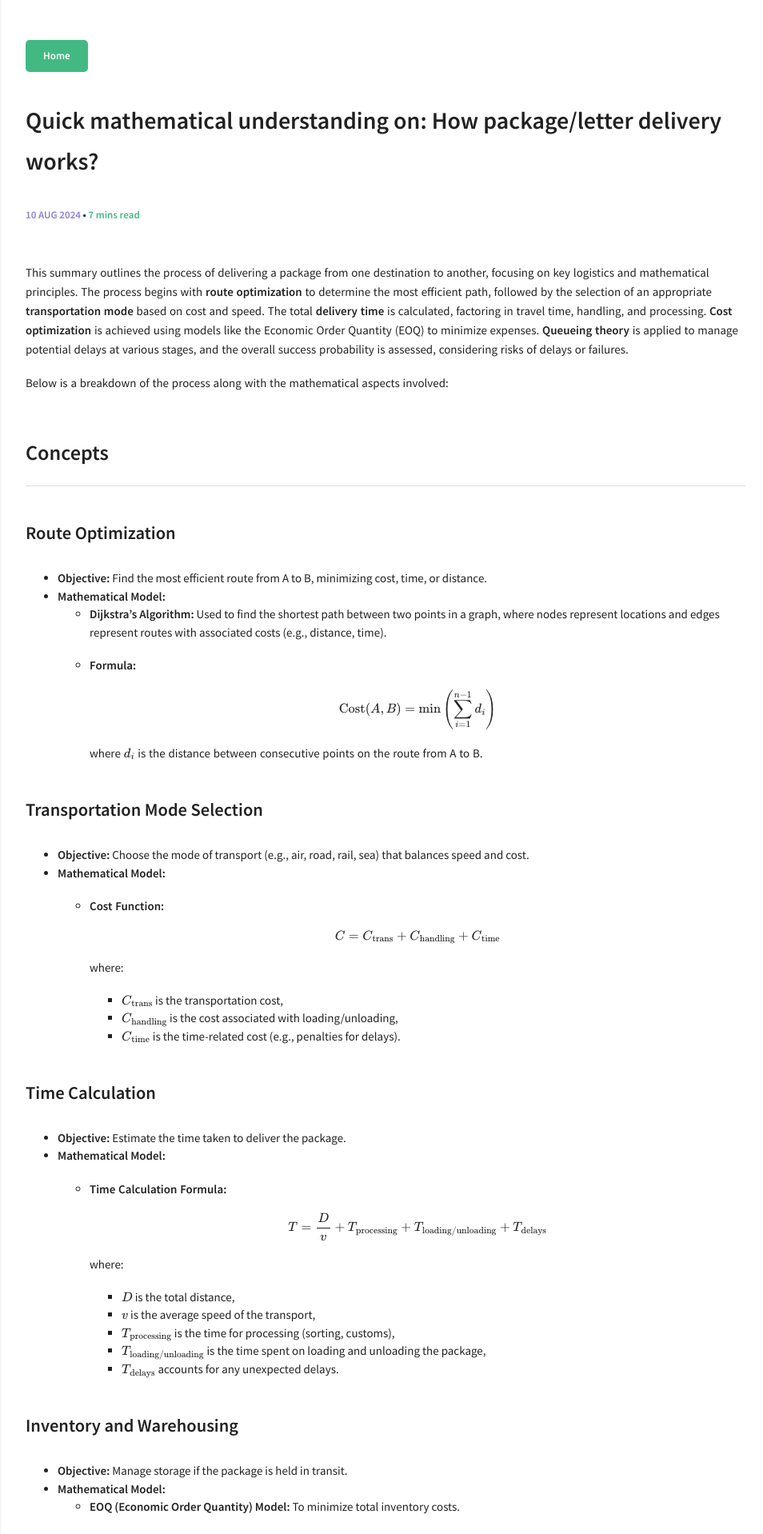
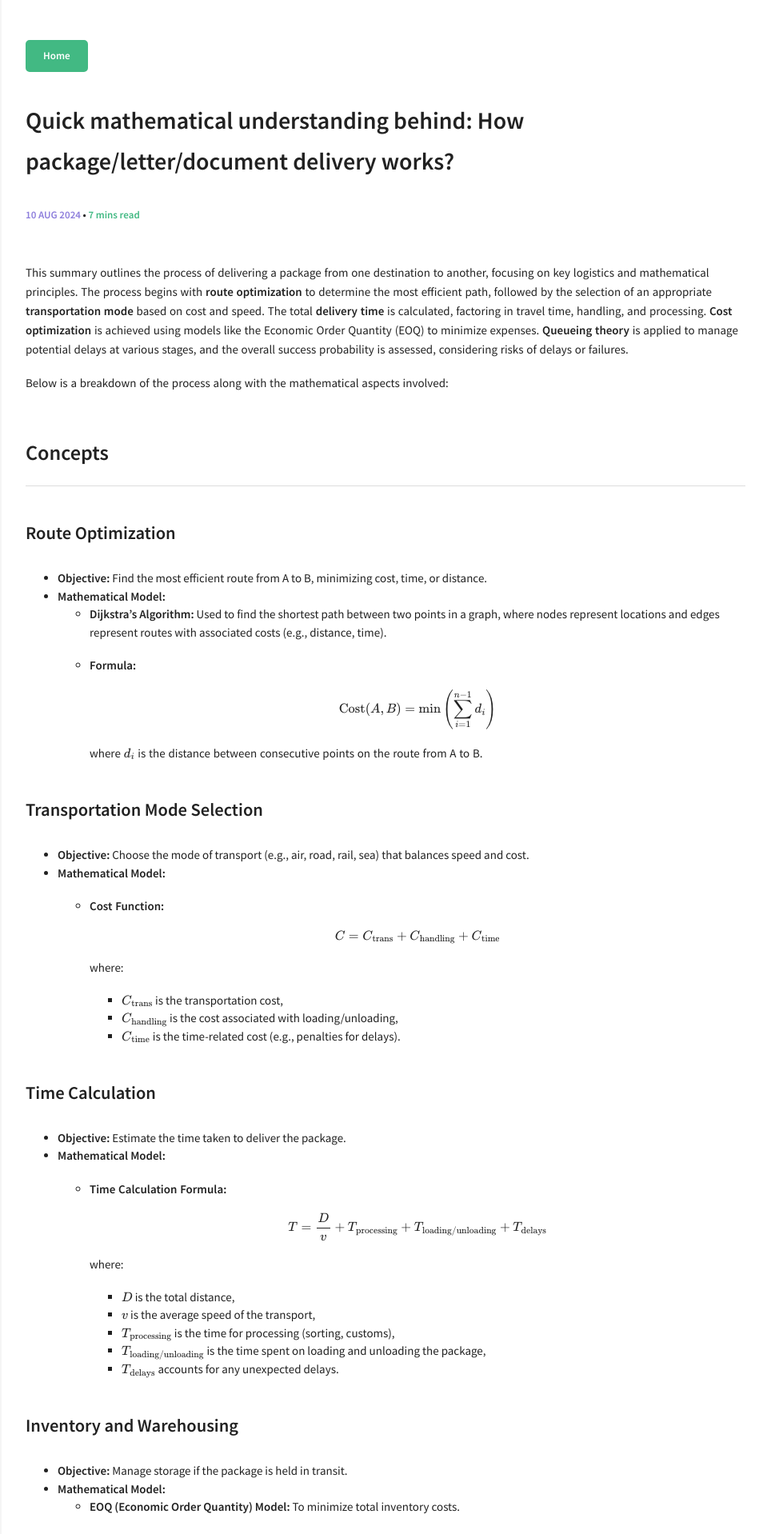
Before and after one commit to rehanguha/rehanguha.github.io, a Jekyll site: the page built from _posts/2024-08-10-how-delivery-works-maths.md, in a window 1280 px wide. Shown: the top 1918 px of the page at 80% size, without its empty margins (318-1272 px from the left). Built offline with Jekyll 4.4.1, drawn with Linux system fonts in a browser that asks for light colours; formulas are drawn with MathJax 3; comment, search, counter and statistics services are not loaded; some of the changed text lies outside the part shown.

Commit message:
error corrected

```diff
--- a/_posts/2024-08-10-how-delivery-works.md
+++ b/_posts/2024-08-10-how-delivery-works-maths.md
@@ -1,6 +1,6 @@
 ---
 layout: post
-title: "Quick mathematical understanding on: How package/letter delivery works?"
+title: "Quick mathematical understanding behind: How package/letter/document delivery works?"
 excerpt: "Delivering a package from destination \"A\" to destination \"B\" involves a series of processes that can be modeled mathematically using principles from logistics, optimization, and operations research."
 categories: [Mathematics, Optimization, Reference, SCM, Logistics]
 tags: [Optimization, Concept, Logistics, Operations Research, SCM, delivery]
@@ -159,13 +159,13 @@ Given it's a straight route on highways, the shortest path is simply the direct
 ### Transportation Mode Selection
 We select **truck transport** because it's cost-effective for this distance. Now, let's calculate the cost:
 
-- **Transportation Cost ($$C_trans$$):**
+- **Transportation Cost ($$C_{trans}$$):**
 
   $$
   C_{\text{trans}} = \text{Distance} \times \text{Cost per km} = 4500 \times 1.5 = \$6750
   $$
 
-- **Handling Costs ($$C_handling$$):**
+- **Handling Costs ($$C_{handling}$$):**
 
   $$
   C_{\text{handling}} = 50 (\text{at A}) + 50 (\text{at B}) = \$100
@@ -180,19 +180,19 @@ We select **truck transport** because it's cost-effective for this distance. Now
 ### Time Calculation
 To calculate the total time taken:
 
-- **Travel Time ($$T_travel$$):**
+- **Travel Time ($$T_{travel}$$):**
 
   $$
   T_{\text{travel}} = \frac{D}{v} = \frac{4500 \text{ km}}{80 \text{ km/h}} = 56.25 \text{ hours}
   $$
 
-- **Processing Time ($$T_processing$$):**
+- **Processing Time ($$T_{processing}$$):**
 
   $$
   T_{\text{processing}} = 5 \text{ hours}
   $$
 
-- **Loading/Unloading Time ($$T_loading/unloading$$):**
+- **Loading/Unloading Time ($$T_{loading/unloading}$$):**
 
   $$
   T_{\text{loading/unloading}} = 2 (\text{at A}) + 2 (\text{at B}) = 4 \text{ hours}
```
